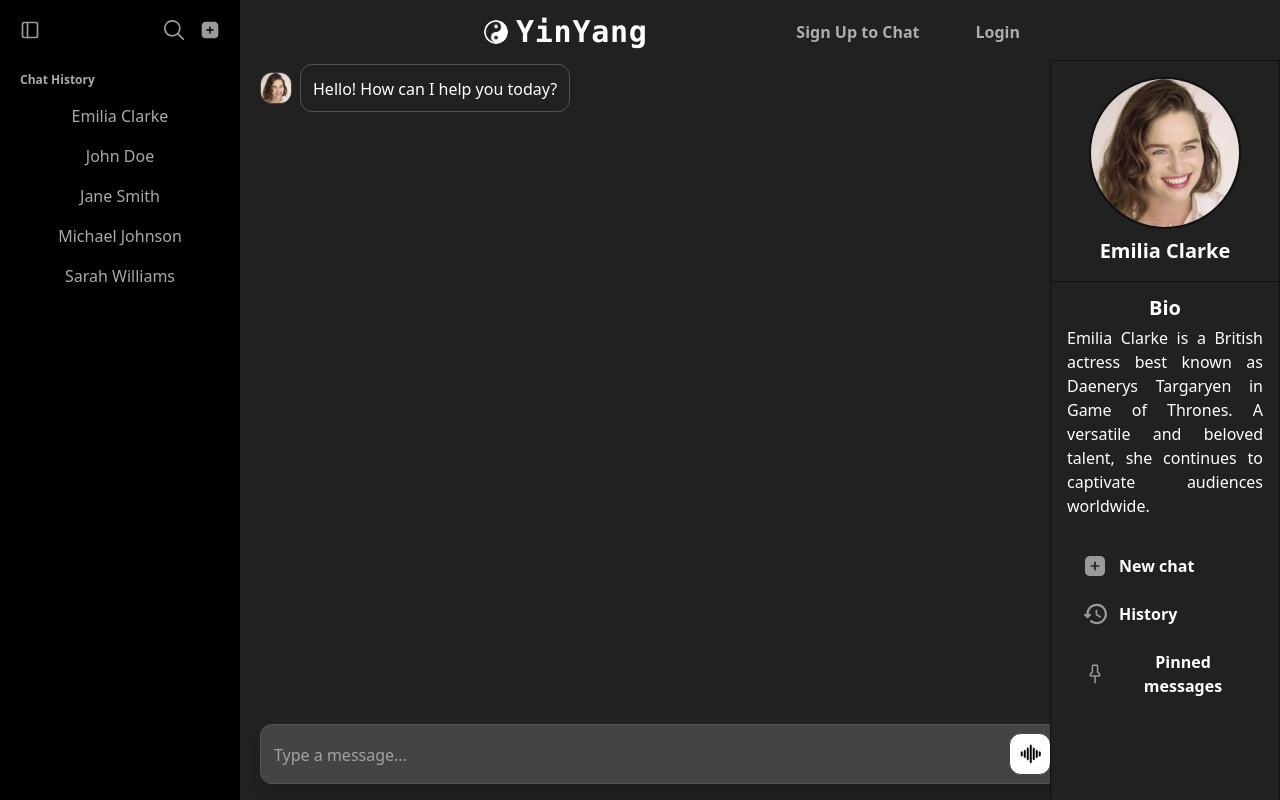
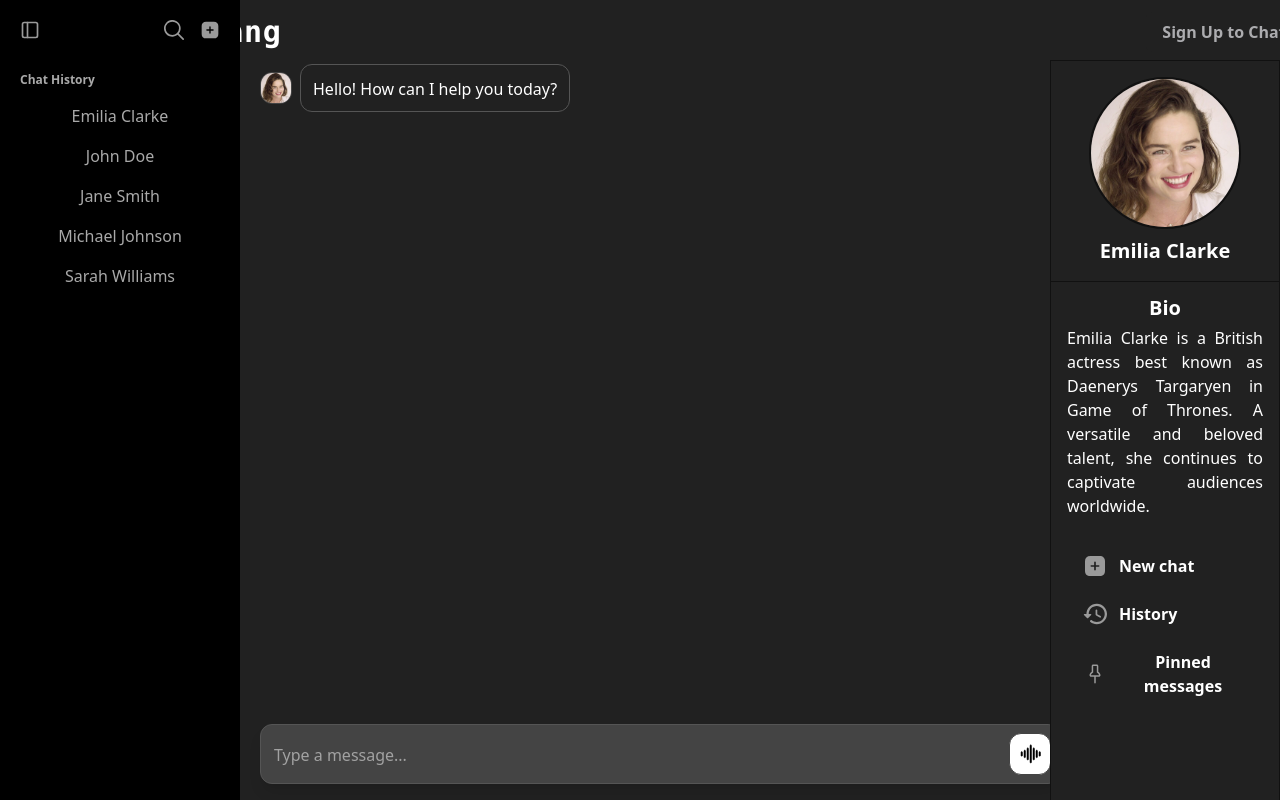
Before and after one commit to samirertt/yinyang, a React (Vite) app in the folder Frontend/: page /chat in a window 1280 px wide. Built offline with nearby package versions, Linux system fonts and the light colour scheme.

Commit message:
Minor bug fix

```diff
--- a/Frontend/src/components/ChatNav.tsx
+++ b/Frontend/src/components/ChatNav.tsx
@@ -3,7 +3,7 @@ import Logo from '../assets/logo.png';
 const Navbar = () => {
   return (
     <nav className="bg-[#212121] text-white p-3 fixed w-347 z-10 top-0">
-      <div className="lg:max-w-8xl max-w-110  md:max-w-158 mx-auto flex justify-between items-center px-4 md:px-10">
+      <div className="lg:max-w-400 max-w-110  md:max-w-158 mx-auto flex justify-between items-center px-4 md:px-10">
         {/* Website Name and Logo (Always at the Start) */}
         <div className="flex items-center">
           <img src={Logo} alt="Logo icon" className="w-6 h-6 rounded-full" />
--- a/Frontend/src/components/SideBar.tsx
+++ b/Frontend/src/components/SideBar.tsx
@@ -48,7 +48,7 @@ const Sidebar: React.FC<SidebarProps> = () => {
 
 
       {!isCollapsed && (
-        <div className={`z-21 flex-shrink-0 w-full md:w-60 bg-[var(--black)] bg-token-sidebar-surface-primary transition-all duration3000 ease-in-out  max-md:w-0`}>
+        <div className={`z-21 flex-shrink-0 w-full md:w-45 lg:w-60 bg-[var(--black)] bg-token-sidebar-surface-primary transition-all duration3000 ease-in-out  max-md:w-0`}>
           <div className="h-full flex flex-col">
             <div className="flex h-full min-h-0 flex-col">
               <nav className="flex h-full w-full flex-col px-3" aria-label="Chat History">
```
